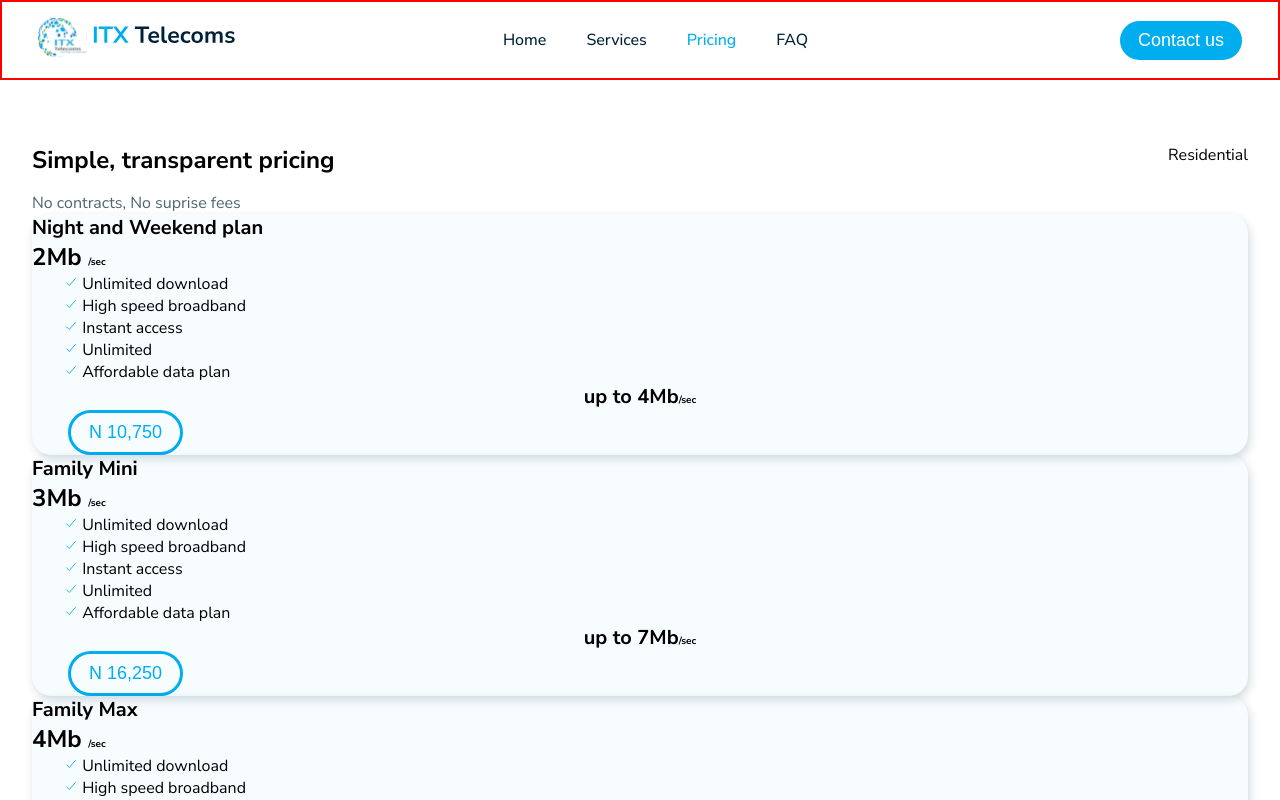
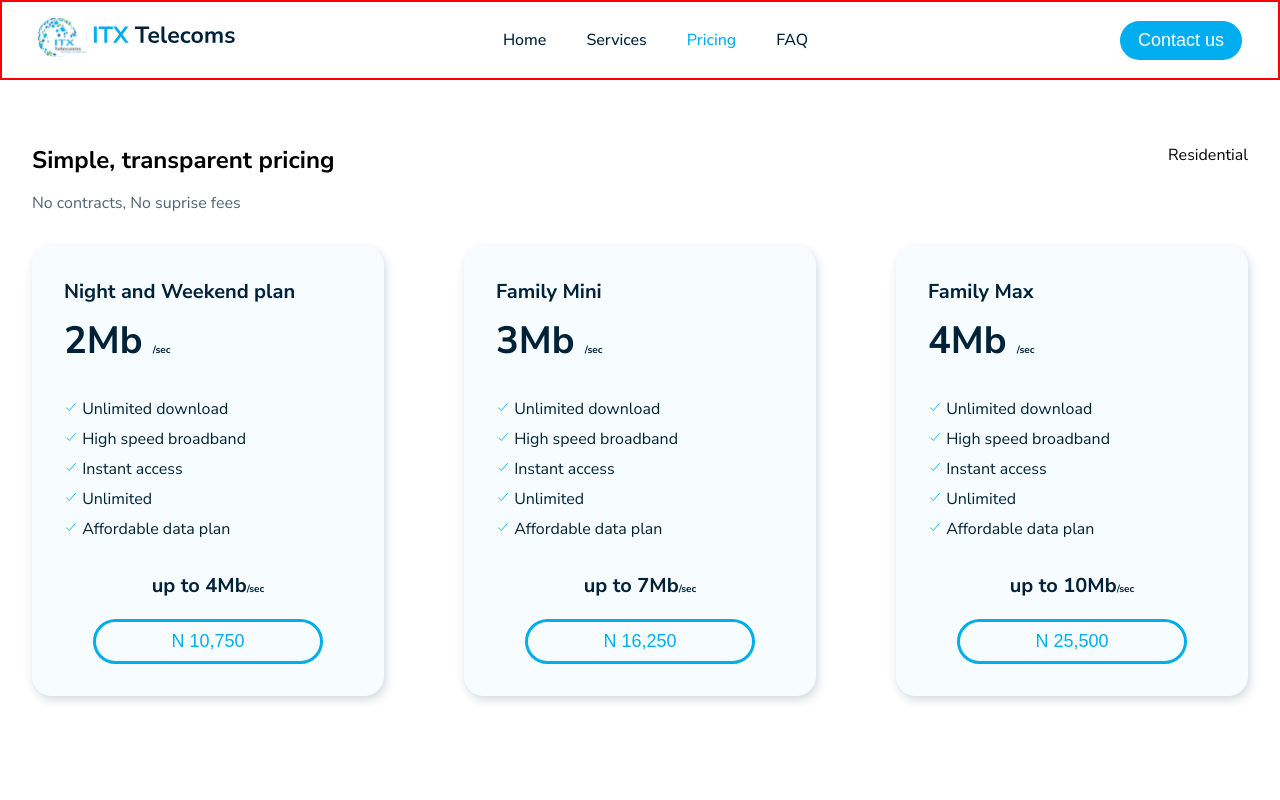
Before and after one commit to Meed-Networks/itx-redesign, a Next.js app: page /pricing in a window 1280 px wide. Shown: the top 800 px of the page. Built offline with nearby package versions, Linux system fonts and the light colour scheme.

Commit message:
pricing container done

```diff
--- a/components/PricingPage/pricingPage.tsx
+++ b/components/PricingPage/pricingPage.tsx
@@ -19,8 +19,9 @@ export default function PricingSection() {
                     </div>
               </div>
 
-              {prices[type].map((plan, i) => <Plan pricing={plan}/>)}
-
+              <div className={styles.plansSection}>
+               {prices[type].map((plan, i) => <Plan pricing={plan}/>)}
+              </div>
           </section>
      )
 }
--- a/components/PricingPage/style.module.scss
+++ b/components/PricingPage/style.module.scss
@@ -13,29 +13,50 @@
                p{color: rgba(0, 34, 57, 0.70); margin-top: 1em;}
           }
      }
+
+     .plansSection{
+          display: grid;
+          grid-template-columns: repeat(3, 1fr);
+          gap: 5em;
+          margin: 2em 0;
+     }
 }
 
 .priceContainer{
      box-shadow: 2px 4px 10px 0px rgba(0, 34, 57, 0.17);
      border-radius: 20px;
      background: rgba(0, 174, 239, 0.03);
+     padding: 2em;
+     color: var(--primary);
 
-     h2{font-size: 20px}
-     p{font-size: 32px}
+     h2{font-size: 20px; margin-bottom: .5em;}
+     h1{font-size: 38px; margin-bottom: .5em;}
 
      .properties{
-          margin: 0 2em;
+          margin: 2em 0;
           text-decoration: none;
           list-style-type: none;
+          text-align: left;
+
+          li{
+               margin-bottom: .5em;
+          }
      }
 
      .maxSpeed{
-          margin: 0 1em;
+          margin: 1em 0;
           font-size: 20px;
           text-align: center;
      }
 
      button{
-          margin: auto 2em;
+          margin: auto;
+          width: 80%;
+          font-weight: 500;
      }
 }
+
+.priceContainer:hover{
+     transform : translateY(-1em);
+     transition: .5s ease-in-out transform;
+}
```
